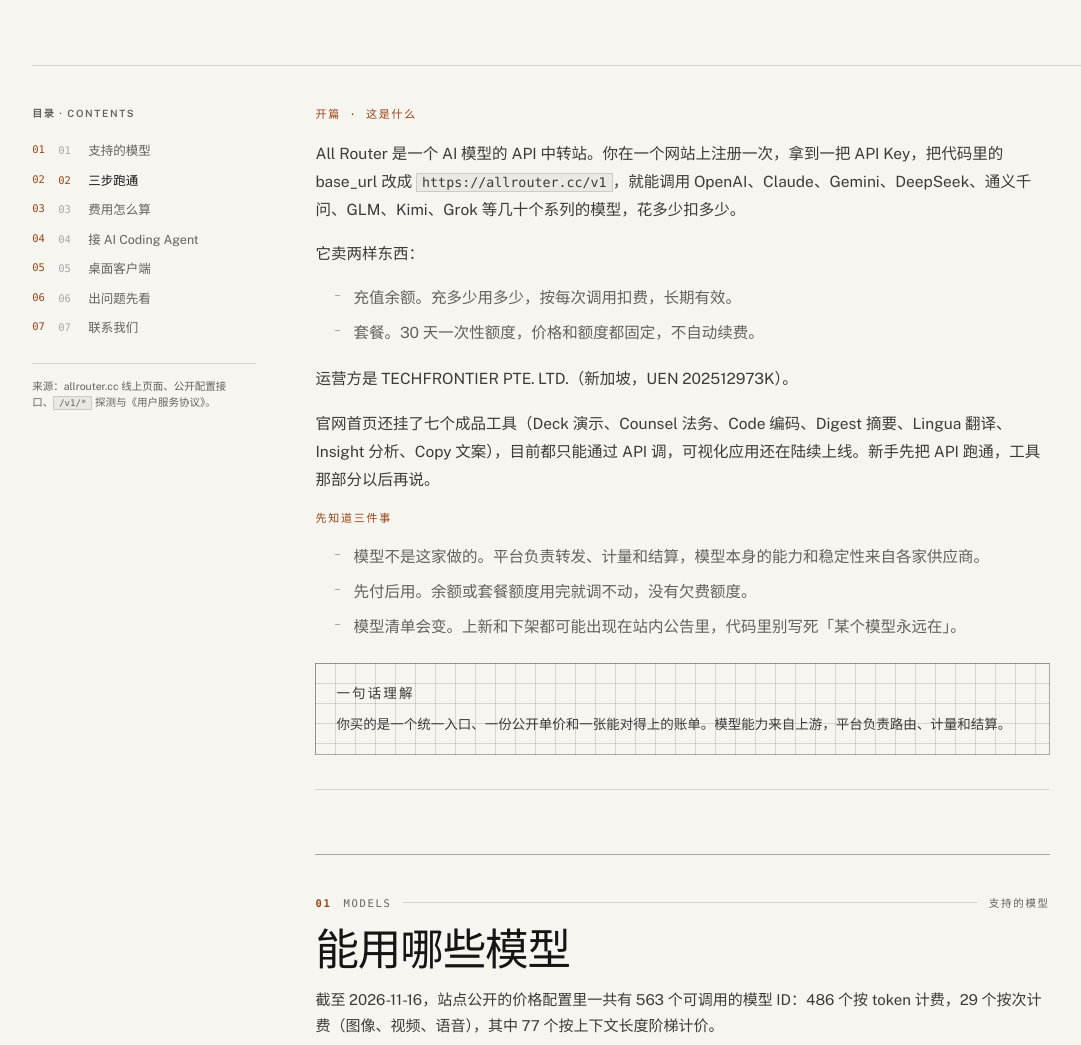
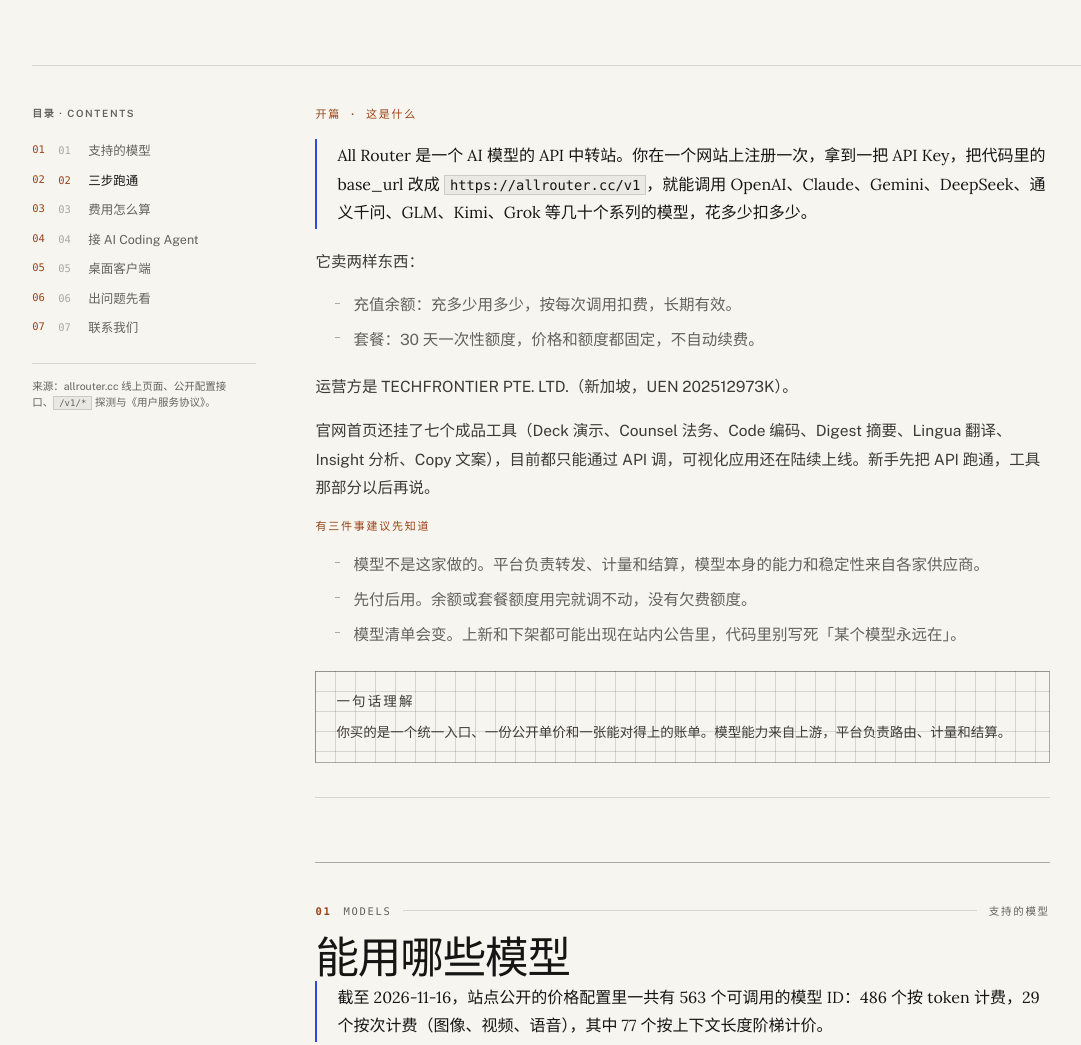
Before and after one commit to ysh329/allrouter-api-guide, a plain HTML site: page AllRouter-新手使用手册.html in a window 1280 px wide. Shown: the part 700-1745 px from the top of the page, without its empty margins (19-1100 px from the left). Drawn offline with Linux system fonts and the light colour scheme.

Commit message:
docs: HTML 同步 Markdown 的手动修订
开篇与第一章引言改为引用块并新增 .quote 样式，三件事措辞与冒号列表对齐。
目录占位 [toc] 由页面侧栏承担，不重复渲染。

Co-authored-by: Copilot <223556219+Copilot@users.noreply.github.com>

```diff
--- a/AllRouter-新手使用手册.html
+++ b/AllRouter-新手使用手册.html
@@ -313,6 +313,13 @@ table .mono{font-family:var(--mono);font-size:11.5px}
   margin-top:22px;color:var(--muted);font-size:12px;line-height:1.7;max-width:76ch;
 }
 
+/* ---------- 引用块 ---------- */
+.quote{
+  border-left:2px solid var(--accent);padding:2px 0 2px 20px;margin:0 0 18px;
+  font-family:var(--serif);font-size:clamp(16px,1.2vw,17.5px);line-height:1.8;color:var(--ink);
+}
+.quote p{margin:0;font-size:inherit;line-height:inherit;color:inherit}
+
 /* 步骤 */
 .steps{counter-reset:step;margin-top:18px}
 .steps li{
@@ -447,15 +454,15 @@ footer{
 
         <section class="intro" id="intro">
       <p class="intro-label">开篇 · 这是什么</p>
-            <p>All Router 是一个 AI 模型的 API 中转站。你在一个网站上注册一次，拿到一把 API Key，把代码里的 base_url 改成 <code>https://allrouter.cc/v1</code>，就能调用 OpenAI、Claude、Gemini、DeepSeek、通义千问、GLM、Kimi、Grok 等几十个系列的模型，花多少扣多少。</p>
+            <blockquote class="quote"><p>All Router 是一个 AI 模型的 API 中转站。你在一个网站上注册一次，拿到一把 API Key，把代码里的 base_url 改成 <code>https://allrouter.cc/v1</code>，就能调用 OpenAI、Claude、Gemini、DeepSeek、通义千问、GLM、Kimi、Grok 等几十个系列的模型，花多少扣多少。</p></blockquote>
             <p>它卖两样东西：</p>
             <ul>
-              <li>充值余额。充多少用多少，按每次调用扣费，长期有效。</li>
-              <li>套餐。30 天一次性额度，价格和额度都固定，不自动续费。</li>
+              <li>充值余额：充多少用多少，按每次调用扣费，长期有效。</li>
+              <li>套餐：30 天一次性额度，价格和额度都固定，不自动续费。</li>
             </ul>
             <p>运营方是 TECHFRONTIER PTE. LTD.（新加坡，UEN 202512973K）。</p>
             <p>官网首页还挂了七个成品工具（Deck 演示、Counsel 法务、Code 编码、Digest 摘要、Lingua 翻译、Insight 分析、Copy 文案），目前都只能通过 API 调，可视化应用还在陆续上线。新手先把 API 跑通，工具那部分以后再说。</p>
-            <p class="intro-label">先知道三件事</p>
+            <p class="intro-label">有三件事建议先知道</p>
             <ul>
               <li>模型不是这家做的。平台负责转发、计量和结算，模型本身的能力和稳定性来自各家供应商。</li>
               <li>先付后用。余额或套餐额度用完就调不动，没有欠费额度。</li>
@@ -471,7 +478,7 @@ footer{
         <section class="chapter" id="c01">
           <div class="chapter-eyebrow"><span class="num">01</span><span>Models</span><span class="bar"></span><span>支持的模型</span></div>
           <h2>能用哪些模型</h2>
-          <p>截至 2026-11-16，站点公开的价格配置里一共有 563 个可调用的模型 ID：486 个按 token 计费，29 个按次计费（图像、视频、语音），其中 77 个按上下文长度阶梯计价。</p>
+          <blockquote class="quote"><p>截至 2026-11-16，站点公开的价格配置里一共有 563 个可调用的模型 ID：486 个按 token 计费，29 个按次计费（图像、视频、语音），其中 77 个按上下文长度阶梯计价。</p></blockquote>
           <p>按系列归并，大致是这样：</p>
           <div class="table-wrap">
             <table>
```
